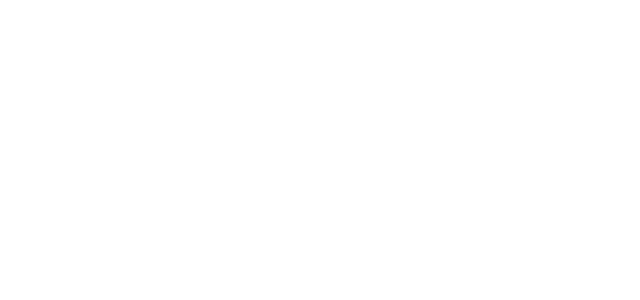
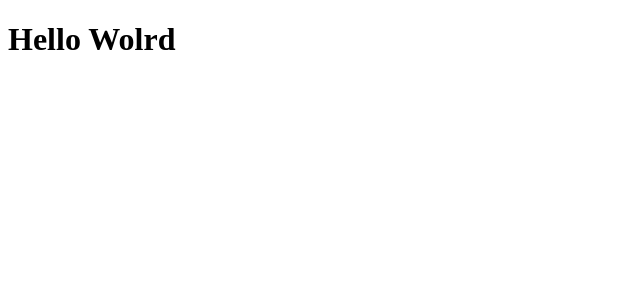
Before and after one commit to matheus-mvk/imprevisao-tempo, a React (Create React App) app: page / in a window 1280 px wide. Shown: the top 300 px of the page, without its empty margins (0-640 px from the left). Built offline with nearby package versions, Linux system fonts and the light colour scheme.

Commit message:
:construction: iniciando site

```diff
--- /dev/null
+++ b/src/App.tsx
@@ -0,0 +1,7 @@
+import { Section3 } from "./components/Section3";
+
+function App(){
+    return <Section3/>
+}
+
+export default App
--- /dev/null
+++ b/src/components/Section3.tsx
@@ -0,0 +1,5 @@
+export function Section3(){
+    return(
+        <h1>Hello Wolrd</h1>
+    );
+}
--- a/src/index.tsx
+++ b/src/index.tsx
@@ -1,6 +1,6 @@
 import React from 'react';
 import ReactDOM from 'react-dom/client';
-//import App from './App';
+import App from './App';
 import reportWebVitals from './reportWebVitals';
 
 const root = ReactDOM.createRoot(
@@ -8,7 +8,7 @@
 );
 root.render(
   <React.StrictMode>
-
+    <App />
   </React.StrictMode>
 );
 
```
Also changed, not shown: 1 other file (tests, documents, lock files or other folders).
